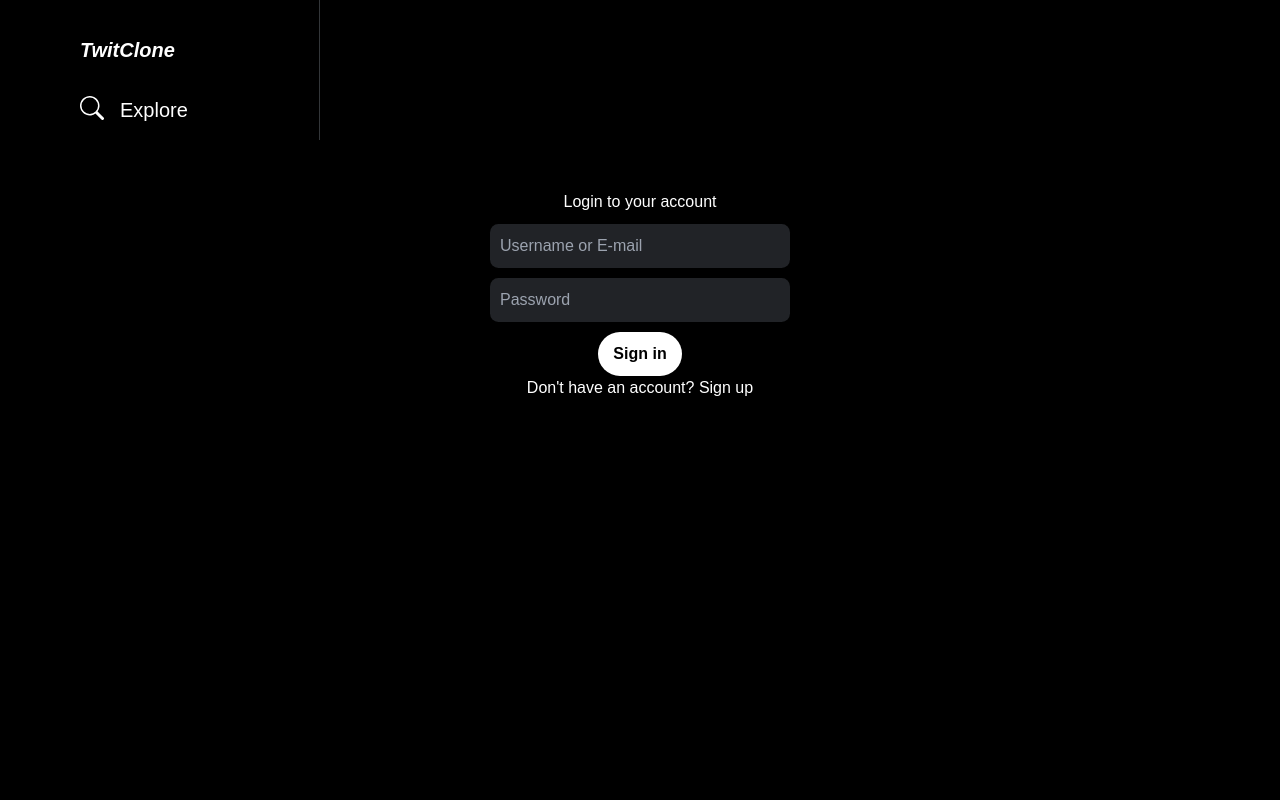
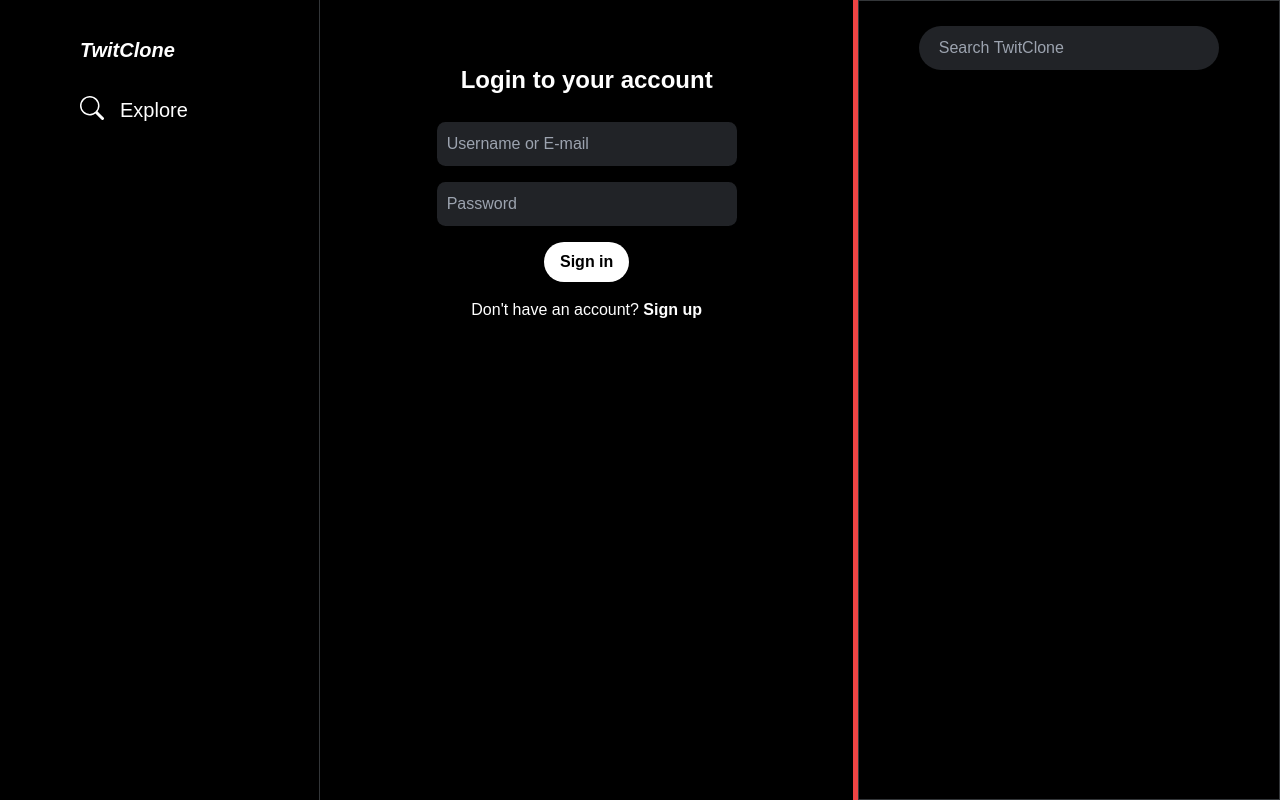
Before and after one commit to maxhayes17/TwitterClone, a React (Create React App) app in the folder frontend/: page / in a window 1280 px wide. Built offline with nearby package versions, Linux system fonts and the light colour scheme.

Commit message:
Add /login route, add tailwind to login page

```diff
--- a/frontend/src/App.js
+++ b/frontend/src/App.js
@@ -29,6 +29,10 @@ function App() {
     {
       path: "/",
       element: auth ? <Home /> : <Login />
+    },
+    {
+      path: "/login",
+      element: <Login />
     },
     {
       path: "/explore",
--- a/frontend/src/pages/login.js
+++ b/frontend/src/pages/login.js
@@ -3,6 +3,7 @@ import { useNavigate } from "react-router-dom";
 import { useDispatch } from "react-redux";
 import { useState } from "react";
 import { setLogin } from "../state";
+import ExploreCard from "../components/ExploreCard";
 
 function Login(){
     // Default page to be login
@@ -50,17 +51,24 @@ function Login(){
     }
 
     return(
-        <div>
+        <div className="flex flex-row bg-red-500 w-screen h-screen">
             <Navbar />
-            <h1 style={{marginTop: "50px"}}>{isLogin ? "Login to your account" : "Create an account"}</h1>
-            <form onSubmit={handleSubmit}>
-                {isLogin ? <input placeholder="Username or E-mail" name="identifier" autoComplete="off" type="text"/>
-                : <input placeholder="E-mail" name="email" autoComplete="off" type="text"/>}
-                {!isLogin && <input placeholder="Username" name="username" autoComplete="off" type="text"/>}
-                <input placeholder="Password" name="password" autoComplete="off" type="text"/>
-                <button type="submit" className="button-round" id="white">{isLogin ? "Sign in" : "Sign up"}</button>
-                {isLogin && <p>Don't have an account? <a onClick={() => setPageType("register")}>Sign up</a></p>}
-            </form>
+            <div className="w-5/12 h-full overflow-auto bg-black text-center">
+                <div className="flex flex-col space-y-4 mt-16">
+                    <h1 className="font-bold text-2xl">{isLogin ? "Login to your account" : "Create an account"}</h1>
+                    <form className="space-y-4" onSubmit={handleSubmit}>
+                        {isLogin ? <input placeholder="Username or E-mail" name="identifier" autoComplete="off" type="text"/>
+                        : <input placeholder="E-mail" name="email" autoComplete="off" type="text"/>}
+                        {!isLogin && <input placeholder="Username" name="username" autoComplete="off" type="text"/>}
+                        <input placeholder="Password" name="password" autoComplete="off" type="text"/>
+                        <button type="submit" className="bg-white px-4 py-2 ml-auto h-fit rounded-full text-black font-bold hover:opacity-70 hover:cursor-pointer">{isLogin ? "Sign in" : "Sign up"}</button>
+                        {isLogin
+                        ? <p>Don't have an account? <a className="font-bold hover:underline hover:underline-offset-2 hover:opacity-100" onClick={() => setPageType("register")}>Sign up</a></p>
+                        : <p>Already have an account? <a className="font-bold hover:underline hover:underline-offset-2 hover:opacity-100" onClick={() => setPageType("login")}>Login</a></p>}
+                    </form>
+                </div>
+            </div>
+            <ExploreCard />
         </div>
     );
 }
```
